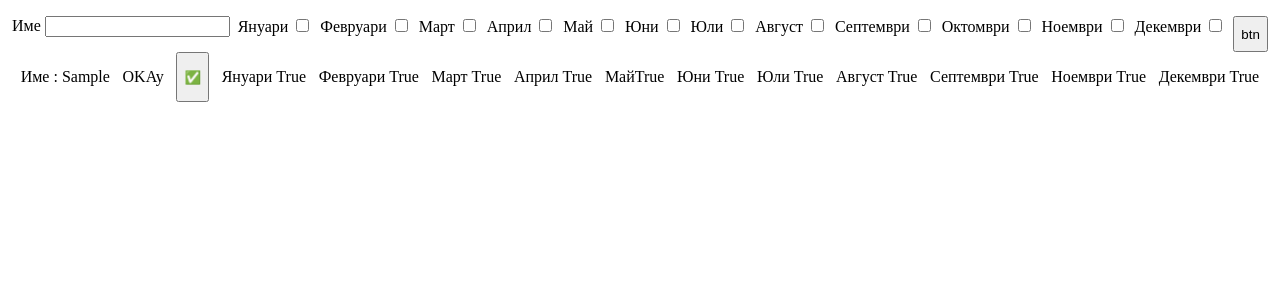
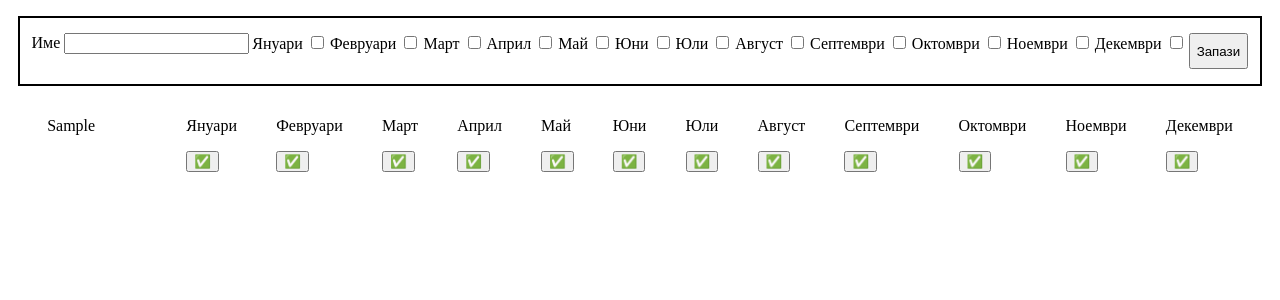
Before and after one commit to MarioDavidov/Accounting, a Django app: page / in a window 1280 px wide. Shown: the part 34-334 px from the top of the page. Run offline with Django 3.2, Linux system fonts and the light colour scheme; tables that the repository leaves empty hold one stand-in row (values such as "Sample post").

Commit message:
employee_list_front_end

```diff
--- a/static/home.css
+++ b/static/home.css
@@ -1,9 +1,20 @@
 .form_section{
     display: flex;
     justify-content: space-evenly;
+    border: 2px black solid;
+    margin: 15px 10px;
+    padding: 15px 10px;
 }
+
 
 .month_section{
     display: flex;
     justify-content: space-evenly;
 }
+.employee_list{
+    display: flex;
+    flex-direction: column;
+}
+.employee_name{
+    width: 100px;
+}
--- a/station_accounting/views.py
+++ b/station_accounting/views.py
@@ -10,8 +10,8 @@ def home_page(request):
         context = {
             'form': AccForm(),
             'mtable': mtable,
-            'che': u'\u2705',
-            'not': u'\u274c',
+            'checked': u'\u2705',
+            'not_cheked': u'\u274c',
         }
         return render(request, 'home_page.html', context)
     else:
--- a/templates/home_page.html
+++ b/templates/home_page.html
@@ -19,63 +19,150 @@
     </nav>
 </header>
             <form class="form_section" action="{% url 'home' %}" method="POST" enctype="multipart/form-data">
-            <label for="date">Име {{ form.tittless }}</label><br>
+            <label for="name">Име {{ form.tittless }}</label><br>
             <br>
-            <label for="date">Януари {{ form.jan }}</label><br>
+            <label for="mesec">Януари {{ form.jan }}</label><br>
             <br>
-            <label  for="title">Февруари {{ form.feb }}</label><br>
+            <label  for="mesec">Февруари {{ form.feb }}</label><br>
             <br>
-            <label class="inputs" for="exercise">Март {{ form.march }}</label><br>
+            <label class="inputs" for="mesec">Март {{ form.march }}</label><br>
             <br>
-            <label class="inputs" for="exercise">Април {{ form.april }}</label><br>
+            <label class="inputs" for="mesec">Април {{ form.april }}</label><br>
             <br>
-            <label class="inputs" for="exercise">Май {{ form.may }}</label><br>
+            <label class="inputs" for="mesec">Май {{ form.may }}</label><br>
             <br>
-            <label class="inputs" for="exercise">Юни {{ form.june }}</label><br>
+            <label class="inputs" for="mesec">Юни {{ form.june }}</label><br>
             <br>
-            <label class="inputs" for="exercise">Юли {{ form.july }}</label><br>
+            <label class="inputs" for="mesec">Юли {{ form.july }}</label><br>
                 <br>
-            <label class="inputs" for="exercise">Август {{ form.august }}</label><br>
+            <label class="inputs" for="mesec">Август {{ form.august }}</label><br>
                 <br>
-            <label class="inputs" for="exercise">Септември {{ form.sept }}</label><br>
+            <label class="inputs" for="mesec">Септември {{ form.sept }}</label><br>
                 <br>
-            <label class="inputs" for="exercise">Октомври {{ form.oct }}</label><br>
+            <label class="inputs" for="mesec">Октомври {{ form.oct }}</label><br>
                 <br>
-            <label class="inputs" for="exercise">Ноември {{ form.nove }}</label><br>
+            <label class="inputs" for="mesec">Ноември {{ form.nove }}</label><br>
                 <br>
-            <label class="inputs" for="exercise">Декември {{ form.dec }}</label><br>
+            <label class="inputs" for="mesec">Декември {{ form.dec }}</label><br>
 
-            <input type="submit" value="btn">
+            <input type="submit" value="Запази">
             {% csrf_token %}
 
         </form>
 
-<section>
+<section class="employee_list">
 
     {% for mtable in mtable %}
         <section class="month_section">
 
-                     <p> Име : {{ mtable.tittless }}</p>
+            <p class="employee_name">{{ mtable.tittless }}</p>
+        <section>
+            <p>Януари</p>
             {% if mtable.jan == True %}
-                <p>OKAy</p>
-                <button href="#" aria-checked="true">{{ che }}</button>
+                <button href="#" aria-checked="true">{{ checked }}</button>
              {% else %}
-                <p>NOT OKAY</p>
-                <button href="#" aria-checked="true">{{ not }}</button>
+                <button href="#" aria-checked="true">{{ not_cheked }}</button>
             {% endif %}
-                    <p>Януари {{ mtable.jan }}</p>
-                    <p>Февруари {{mtable.feb }}</p>
-                    <p>Март {{ mtable.march }}</p>
-                    <p>Април {{ mtable.april }}</p>
-                     <p>Май{{ mtable.may }}</p>
-                    <p>Юни {{ mtable.june }}</p>
-                     <p>Юли {{ mtable.july }}</p>
-                    <p>Август {{ mtable.august }}</p>
-                     <p>Септември {{ mtable.sept }}</p>
-                    <p>Ноември {{mtable.oct }}</p>
-                     <p>Декември {{ mtable.nove }}</p>
+        </section>
 
+        <section>
+             <p>Февруари</p>
+            {% if mtable.feb == True %}
+                <button href="#" aria-checked="true">{{ checked }}</button>
+             {% else %}
+                <button href="#" aria-checked="true">{{ not_cheked }}</button>
+            {% endif %}
+        </section>
 
+        <section>
+            <p>Март</p>
+           {% if mtable.march == True %}
+                <button href="#" aria-checked="true">{{ checked }}</button>
+             {% else %}
+                <button href="#" aria-checked="true">{{ not_cheked }}</button>
+            {% endif %}
+        </section>
+
+        <section>
+            <p>Април</p>
+           {% if mtable.april == True %}
+                <button href="#" aria-checked="true">{{ checked }}</button>
+             {% else %}
+                <button href="#" aria-checked="true">{{ not_cheked }}</button>
+            {% endif %}
+        </section>
+
+        <section>
+        <p>Май</p>
+            {% if mtable.may == True %}
+                <button href="#" aria-checked="true">{{ checked }}</button>
+             {% else %}
+                <button href="#" aria-checked="true">{{ not_cheked }}</button>
+            {% endif %}
+        </section>
+
+        <section>
+            <p>Юни</p>
+           {% if mtable.june == True %}
+                <button href="#" aria-checked="true">{{ checked }}</button>
+             {% else %}
+                <button href="#" aria-checked="true">{{ not_cheked }}</button>
+            {% endif %}
+        </section>
+
+        <section>
+            <p>Юли</p>
+           {% if mtable.july == True %}
+                <button href="#" aria-checked="true">{{ checked }}</button>
+             {% else %}
+                <button href="#" aria-checked="true">{{ not_cheked }}</button>
+            {% endif %}
+        </section>
+
+        <section>
+            <p>Август</p>
+               {% if mtable.august == True %}
+                <button href="#" aria-checked="true">{{ checked }}</button>
+             {% else %}
+                <button href="#" aria-checked="true">{{ not_cheked }}</button>
+            {% endif %}
+        </section>
+
+        <section>
+            <p>Септември</p>
+               {% if mtable.sept == True %}
+                <button href="#" aria-checked="true">{{ checked }}</button>
+             {% else %}
+                <button href="#" aria-checked="true">{{ not_cheked }}</button>
+            {% endif %}
+        </section>
+
+        <section>
+             <p>Октомври</p>
+           {% if mtable.oct == True %}
+                <button href="#" aria-checked="true">{{ checked }}</button>
+             {% else %}
+                <button href="#" aria-checked="true">{{ not_cheked }}</button>
+            {% endif %}
+        </section>
+
+        <section>
+            <p>Ноември</p>
+           {% if mtable.nove == True %}
+                <button href="#" aria-checked="true">{{ checked }}</button>
+             {% else %}
+                <button href="#" aria-checked="true">{{ not_cheked }}</button>
+            {% endif %}
+        </section>
+
+        <section>
+            <p>Декември</p>
+           {% if mtable.dec == True %}
+                <button href="#" aria-checked="true">{{ checked }}</button>
+             {% else %}
+                <button href="#" aria-checked="true">{{ not_cheked }}</button>
+            {% endif %}
+        </section>
     </section>
         {% endfor %}
 </section>
```
